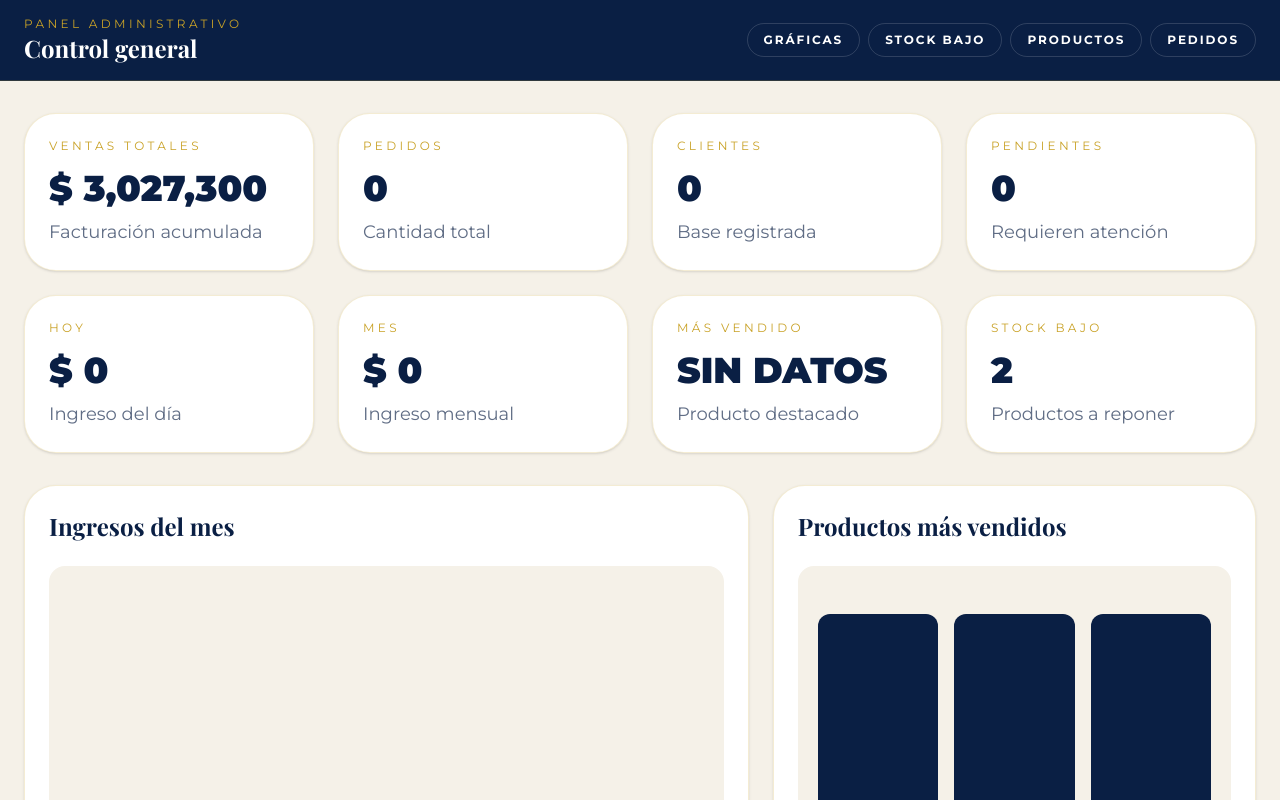
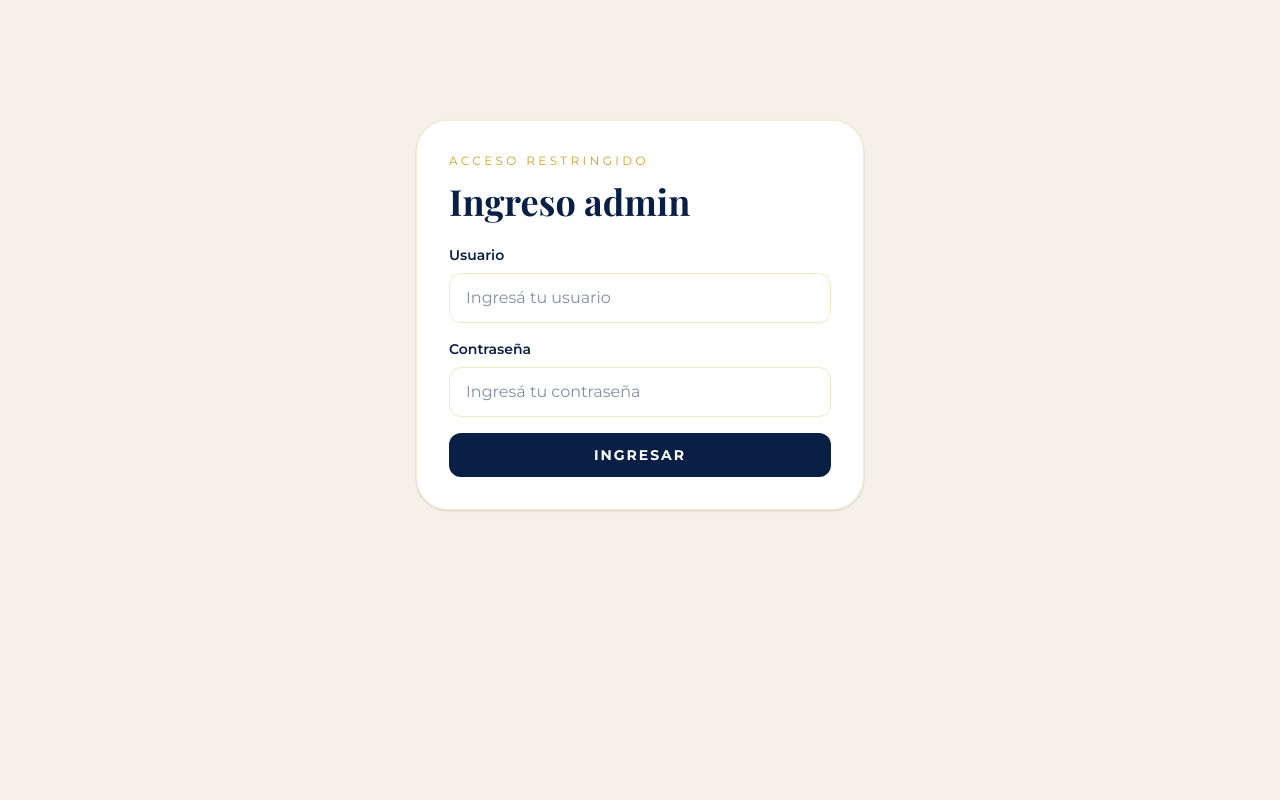
Before and after one commit to serviciosMyM-debug/daphne-store, a Next.js app: page /admin in a window 1280 px wide. Shown: the top 800 px of the page. Built offline with nearby package versions, Linux system fonts and the light colour scheme; a web font is replaced by a local one.

Commit message:
Cambios visuales

```diff
--- a/app/admin/page.tsx
+++ b/app/admin/page.tsx
@@ -13,6 +13,10 @@ type ModalConfig = {
   cancelText?: string;
   onConfirm: () => void;
 };
+
+const ADMIN_USER = "daphneadmin";
+const ADMIN_PASS = "Daphne2026!";
+const SESSION_KEY = "daphne_admin_logged";
 
 const emptyForm: Omit<Product, "id"> = {
   name: "",
@@ -39,6 +43,12 @@ export default function AdminPage() {
     deleteCanceledOrders,
   } = useStore();
 
+  const [authChecked, setAuthChecked] = useState(false);
+  const [isLogged, setIsLogged] = useState(false);
+  const [loginUser, setLoginUser] = useState("");
+  const [loginPass, setLoginPass] = useState("");
+  const [loginError, setLoginError] = useState("");
+
   const [productSearch, setProductSearch] = useState("");
   const [scrolled, setScrolled] = useState(false);
   const [editingId, setEditingId] = useState<number | null>(null);
@@ -56,10 +66,34 @@ export default function AdminPage() {
   });
 
   useEffect(() => {
+    const logged = sessionStorage.getItem(SESSION_KEY) === "true";
+    setIsLogged(logged);
+    setAuthChecked(true);
+  }, []);
+
+  useEffect(() => {
     const handleScroll = () => setScrolled(window.scrollY > 20);
     window.addEventListener("scroll", handleScroll);
     return () => window.removeEventListener("scroll", handleScroll);
   }, []);
+
+  const handleLogin = () => {
+    if (loginUser === ADMIN_USER && loginPass === ADMIN_PASS) {
+      sessionStorage.setItem(SESSION_KEY, "true");
+      setIsLogged(true);
+      setLoginError("");
+      return;
+    }
+
+    setLoginError("Usuario o contraseña incorrectos.");
+  };
+
+  const handleLogout = () => {
+    sessionStorage.removeItem(SESSION_KEY);
+    setIsLogged(false);
+    setLoginUser("");
+    setLoginPass("");
+  };
 
   const closeModal = () => {
     setModal((prev) => ({ ...prev, open: false }));
@@ -291,6 +325,64 @@ export default function AdminPage() {
     setForm(emptyForm);
   };
 
+  if (!authChecked) {
+    return null;
+  }
+
+  if (!isLogged) {
+    return (
+      <main className="min-h-screen bg-[#F5F1E8] px-6 py-10">
+        <div className="mx-auto mt-20 max-w-md rounded-[2rem] border border-[#C9A227]/20 bg-white p-8 shadow-sm">
+          <p className="mb-3 text-xs uppercase tracking-[0.28em] text-[#C9A227]">
+            Acceso restringido
+          </p>
+          <h1 className="mb-6 text-4xl font-bold text-[#0A1F44]">Ingreso admin</h1>
+
+          <div className="space-y-4">
+            <div>
+              <label className="mb-2 block text-sm font-semibold text-[#0A1F44]">
+                Usuario
+              </label>
+              <input
+                type="text"
+                value={loginUser}
+                onChange={(e) => setLoginUser(e.target.value)}
+                className="w-full rounded-xl border border-[#C9A227]/25 px-4 py-3 outline-none"
+                placeholder="Ingresá tu usuario"
+              />
+            </div>
+
+            <div>
+              <label className="mb-2 block text-sm font-semibold text-[#0A1F44]">
+                Contraseña
+              </label>
+              <input
+                type="password"
+                value={loginPass}
+                onChange={(e) => setLoginPass(e.target.value)}
+                className="w-full rounded-xl border border-[#C9A227]/25 px-4 py-3 outline-none"
+                placeholder="Ingresá tu contraseña"
+              />
+            </div>
+
+            {loginError && (
+              <div className="rounded-xl bg-red-50 px-4 py-3 text-sm font-semibold text-red-700">
+                {loginError}
+              </div>
+            )}
+
+            <button
+              onClick={handleLogin}
+              className="w-full rounded-xl bg-[#0A1F44] px-5 py-3 text-sm font-bold uppercase tracking-[0.14em] text-white transition hover:bg-[#102b5f]"
+            >
+              Ingresar
+            </button>
+          </div>
+        </div>
+      </main>
+    );
+  }
+
   return (
     <>
       <main className="min-h-screen bg-[#F5F1E8]">
@@ -309,7 +401,7 @@ export default function AdminPage() {
               <h1 className="text-2xl font-bold text-white">Control general</h1>
             </div>
 
-            <div className="flex flex-wrap gap-2 text-xs font-bold uppercase tracking-[0.16em]">
+            <div className="flex flex-wrap items-center gap-2 text-xs font-bold uppercase tracking-[0.16em]">
               <a href="#graficas" className="rounded-full border border-white/15 px-4 py-2 text-white transition hover:border-[#C9A227] hover:text-[#C9A227]">
                 Gráficas
               </a>
@@ -322,6 +414,12 @@ export default function AdminPage() {
               <a href="#pedidos" className="rounded-full border border-white/15 px-4 py-2 text-white transition hover:border-[#C9A227] hover:text-[#C9A227]">
                 Pedidos
               </a>
+              <button
+                onClick={handleLogout}
+                className="rounded-full border border-red-400/50 px-4 py-2 text-white transition hover:bg-red-600"
+              >
+                Salir
+              </button>
             </div>
           </div>
         </nav>
```
Also changed, not shown: UPDATE GITHUB COMMAND.txt (added).
